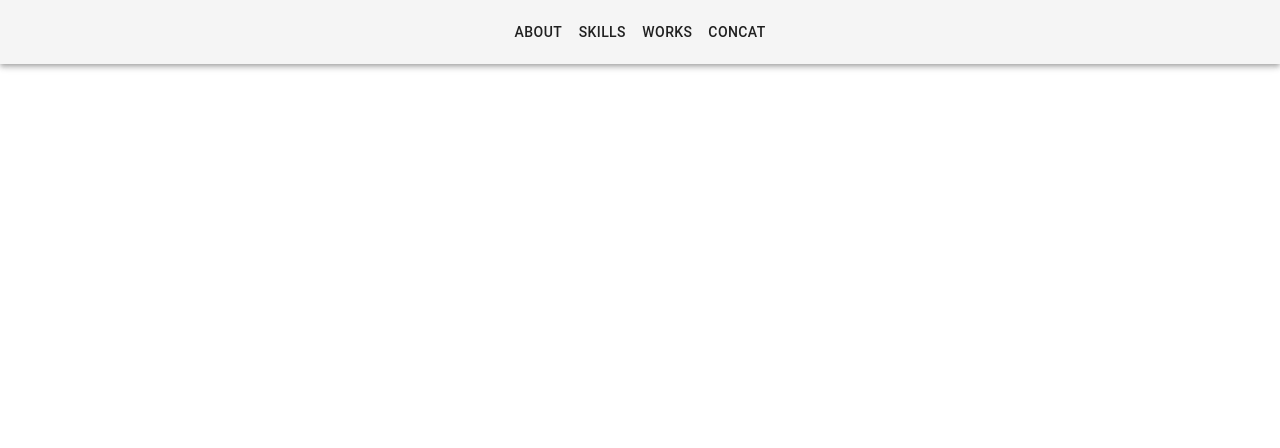
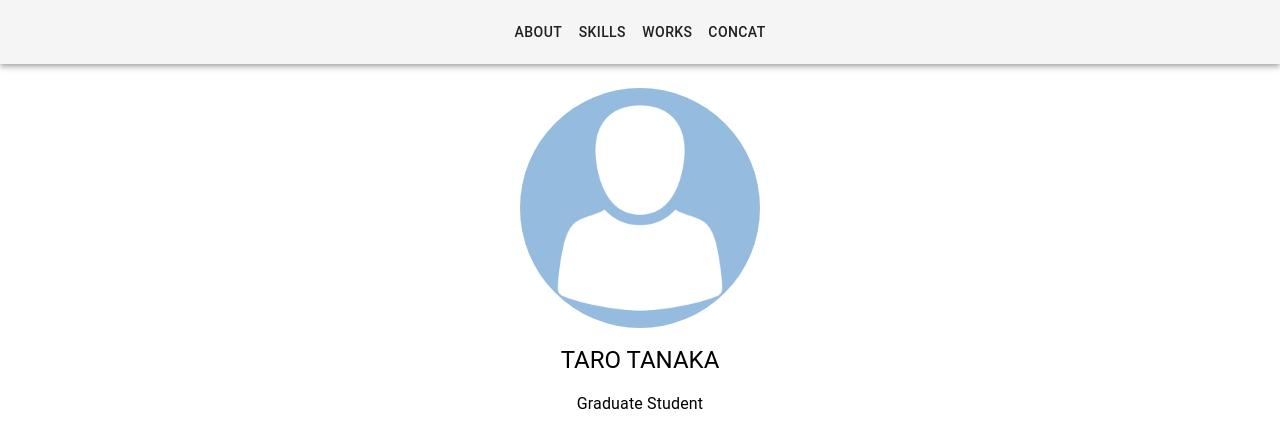
Before and after one commit to mkdk09/react-portfolio, a React (Create React App) app: page / in a window 1280 px wide. Shown: the top 448 px of the page. Built offline with nearby package versions, Linux system fonts and the light colour scheme.

Commit message:
アバターを作成

```diff
--- a/src/App.tsx
+++ b/src/App.tsx
@@ -1,9 +1,13 @@
 import React from 'react';
 import Navbar from './components/Navbar'
+import MyAvatar from './components/MyAvatar'
 
 const App: React.FC = () => {
   return (
-    <Navbar />
+    <>
+      <Navbar />
+      <MyAvatar />
+    </>
   );
 }
 
--- /dev/null
+++ b/src/components/MyAvatar.tsx
@@ -0,0 +1,46 @@
+import React from 'react'
+import { makeStyles } from '@material-ui/core/styles'
+import Box from '@material-ui/core/Box'
+import Avatar from '@material-ui/core/Avatar'
+import Typography from '@material-ui/core/Typography'
+
+// 画像ファイルをインポート
+import ImageFile from '../static/images/my_avatar.png'
+
+const useStyles = makeStyles((theme) => ({
+  // 表示サイズを指定
+  large: {
+    width: theme.spacing(30),
+    height: theme.spacing(30),
+  },
+}));
+
+const MyAvatar: React.FC = () => {
+  const classes = useStyles();
+
+  return (
+    <>
+      <Box p={2}>
+        <Box display='flex' justifyContent='center' p={1} >
+          <Avatar
+            alt='Taro Tanaka'
+            src={ImageFile}
+            className={classes.large}
+          />
+        </Box>
+        <Box display='flex' justifyContent='center' p={1} >
+          <Typography variant='h5' >
+            TARO TANAKA
+          </Typography>
+        </Box>
+        <Box display='flex' justifyContent='center' p={1} >
+          <Typography variant='body1'>
+            Graduate Student
+          </Typography>
+        </Box>
+      </Box>
+    </>
+  );
+}
+
+export default MyAvatar;
```
Also changed, not shown: src/static/images/my_avatar.png (added).
